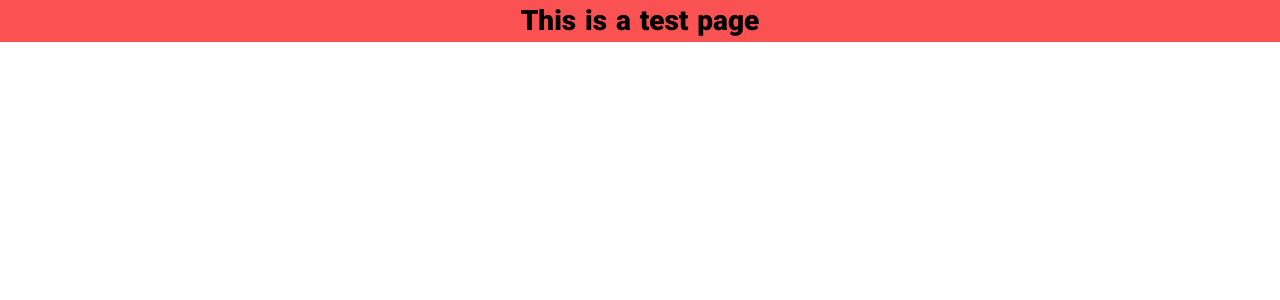
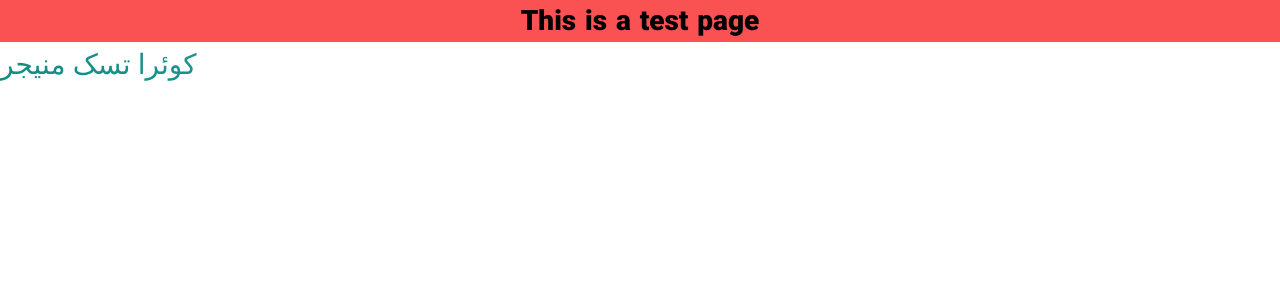
Before and after one commit to fall-Quera-front-end-bootcamp/Group-5, a React (Vite) app: page / in a window 1280 px wide. Shown: the top 300 px of the page. Built offline with nearby package versions, Linux system fonts and the light colour scheme.

Commit message:
config edited

```diff
--- a/src/App.tsx
+++ b/src/App.tsx
@@ -7,6 +7,7 @@ function App() {
 <>
 <div>
   <p className='bg-red-primary font-heading text-heading-m text-center'>This is a test page</p>
+  <h2 className="text-heading-m text-transparent bg-gradient-to-r from-[#118C80] to-[#4AB7D8] bg-clip-text">کوئرا تسک منیجر</h2>
 </div>
 </>
   )
--- a/tailwind.config.js
+++ b/tailwind.config.js
@@ -5,6 +5,15 @@ export default {
     "./src/**/*.{js,ts,jsx,tsx}",
   ],
   theme: {
+
+    spacing: {
+      'xs': '8px',
+      's': '16px',
+      'm': '24px',
+      'l': '32px',
+      'xl': '40px',
+    },
+    extend: {
       colors: {
         'gray-secondary': '#F1F3F5',
         'gray-primary' : "#868E96",
@@ -36,14 +45,6 @@ export default {
         'orange-secondary' : '#FFE8CC',
         'orange-primary' : '#FD7E14'
       },
-    spacing: {
-      'xs': '8px',
-      's': '16px',
-      'm': '24px',
-      'l': '32px',
-      'xl': '40px',
-    },
-    extend: {
       fontFamily:{
         "body": "Iran Yekan Body",
         "heading" : "Iran Yekan Heading",
```
Lines whose indentation alone changed are shown as unchanged.
